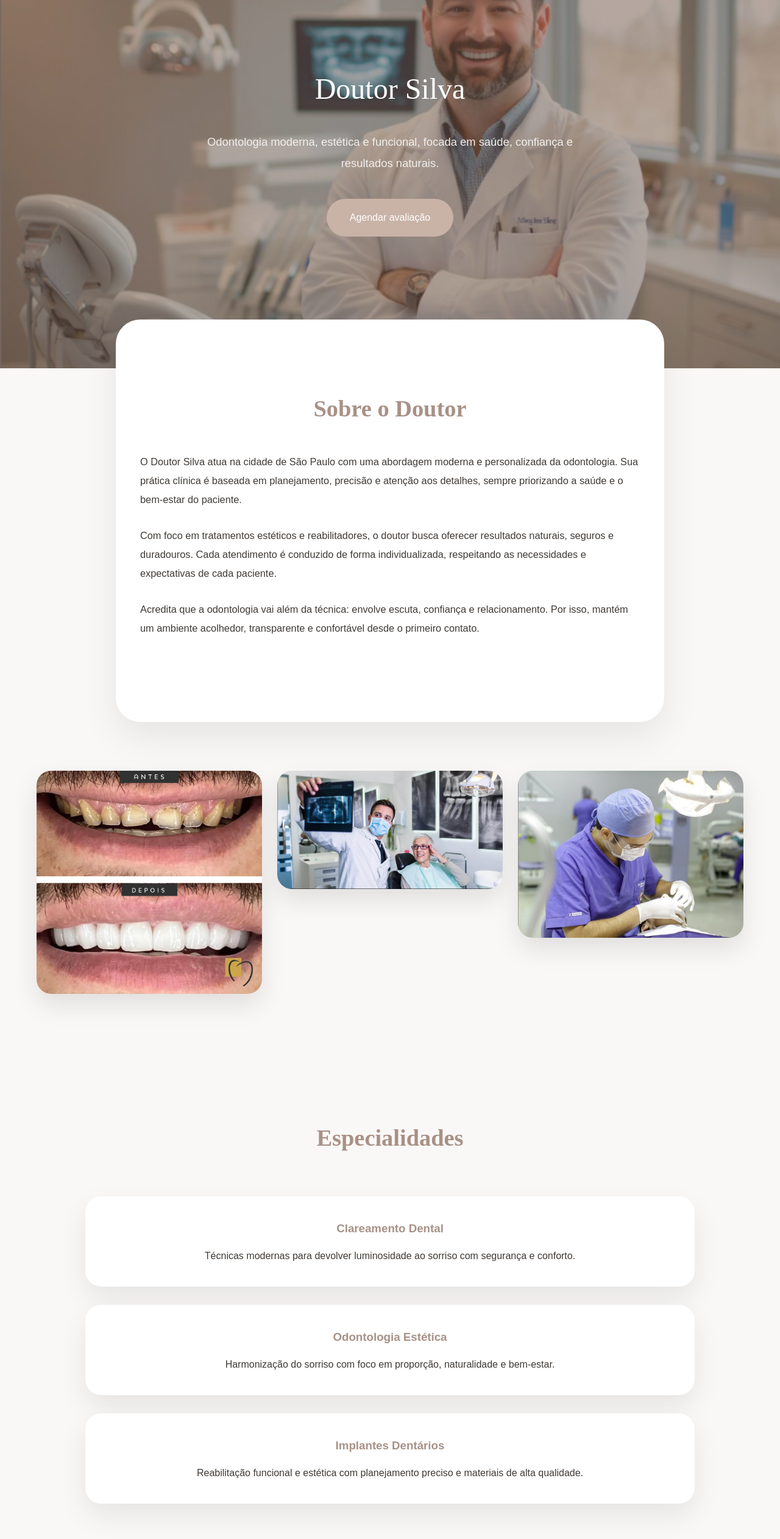
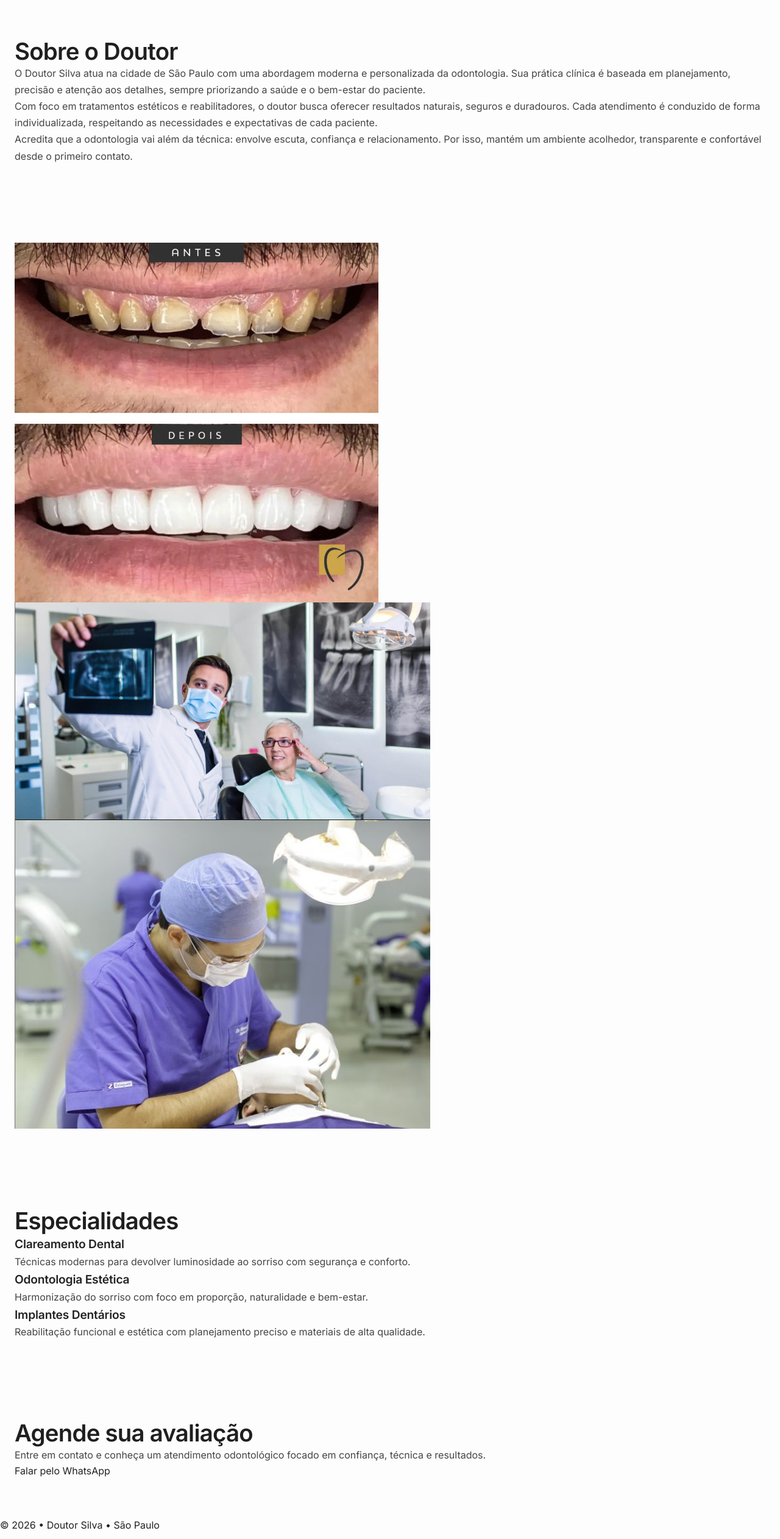
Before and after one commit to pedryn777/sl, a plain HTML site: page index.html in a window 1280 px wide. Shown: the part 116-2640 px from the top of the page at 61% size. Drawn offline with Linux system fonts and the light colour scheme.

Commit message:
style.css

```diff
--- a/style.css
+++ b/style.css
@@ -1,213 +1,91 @@
-:root {
-  --primaria: #c9b2a6;        /* rosé sofisticado */
-  --primaria-escura: #a89186;
-  --fundo: #faf8f6;
-  --texto: #3f3a36;
-  --branco: #ffffff;
-}
-
-/* RESET */
+/* RESET BÁSICO */
 * {
   margin: 0;
   padding: 0;
   box-sizing: border-box;
 }
 
+/* FONTE GLOBAL */
 body {
-  font-family: 'Montserrat', sans-serif;
-  background: var(--fundo);
-  color: var(--texto);
-  line-height: 1.9;
+  font-family: 'Inter', -apple-system, BlinkMacSystemFont,
+               'Segoe UI', Roboto, Oxygen, Ubuntu, Cantarell,
+               'Helvetica Neue', sans-serif;
+  background-color: #fdfdfd;
+  color: #222;
+  line-height: 1.6;
 }
 
-/* ANIMAÇÕES SUAVES */
-.reveal {
-  opacity: 0;
-  transform: translateY(25px);
-  transition: 0.9s ease;
-}
-.reveal.active {
-  opacity: 1;
-  transform: none;
+/* TÍTULOS – ESTILO FRAMER / SAAS PREMIUM */
+h1 {
+  font-size: clamp(2.2rem, 5vw, 3.4rem);
+  font-weight: 700;
+  line-height: 1.1;
+  letter-spacing: -0.025em;
+  color: #1a1a1a;
 }
 
-/* HERO */
-.hero {
-  height: 90vh;
-  background:
-    linear-gradient(
-      rgba(120, 95, 80, 0.55),
-      rgba(120, 95, 80, 0.55)
-    ),
-    url("img/hero.png") center/cover no-repeat;
-  display: flex;
-  align-items: center;
-  justify-content: center;
-  text-align: center;
+h2 {
+  font-size: clamp(1.6rem, 4vw, 2.4rem);
+  font-weight: 600;
+  line-height: 1.2;
+  letter-spacing: -0.02em;
+  color: #1f1f1f;
 }
 
-.hero-content {
-  max-width: 700px;
-  padding: 20px;
+h3 {
+  font-size: 1.2rem;
+  font-weight: 600;
+  letter-spacing: -0.01em;
 }
 
-.hero-content h1 {
-  font-family: 'Playfair Display', serif;
-  font-size: 3rem;
-  color: var(--branco);
-  font-weight: 500;
+/* TEXTOS */
+p {
+  font-size: 1rem;
+  font-weight: 400;
+  line-height: 1.7;
+  color: #444;
 }
 
-.hero-content p {
-  margin: 25px 0 40px;
-  font-size: 1.15rem;
-  color: #f1efed;
+p.lead {
+  font-size: 1.05rem;
+  color: #555;
 }
 
 /* BOTÕES */
-.btn-primary,
-.btn-dark {
-  display: inline-block;
-  padding: 16px 38px;
-  border-radius: 40px;
-  text-decoration: none;
+button,
+.btn,
+a.btn {
+  font-family: 'Inter', sans-serif;
   font-weight: 500;
-  transition: 0.3s ease;
+  letter-spacing: -0.01em;
 }
 
-.btn-primary {
-  background: var(--primaria);
-  color: var(--branco);
+/* LINKS */
+a {
+  text-decoration: none;
+  color: inherit;
 }
 
-.btn-primary:hover {
-  background: var(--primaria-escura);
+/* SEÇÕES (MANTÉM ELEGÂNCIA NO MOBILE) */
+section {
+  padding: 4rem 1.5rem;
 }
 
-.btn-dark {
-  background: var(--primaria-escura);
-  color: var(--branco);
-}
-
-/* BIO */
-.bio {
-  max-width: 900px;
-  margin: -80px auto 0;
-  padding: 110px 40px;
-  background: var(--branco);
-  border-radius: 40px;
-  box-shadow: 0 25px 60px rgba(0,0,0,0.08);
-}
-
-.bio h2 {
-  font-family: 'Playfair Display', serif;
-  font-size: 2.4rem;
-  margin-bottom: 35px;
-  color: var(--primaria-escura);
-  text-align: center;
-}
-
-.bio p {
-  margin-bottom: 28px;
-  font-size: 1.02rem;
-}
-
-/* GALERIA */
-.galeria {
-  display: grid;
-  grid-template-columns: repeat(auto-fit, minmax(260px, 1fr));
-  gap: 25px;
-  padding: 80px 20px;
-  max-width: 1200px;
-  margin: auto;
-}
-
-.galeria img {
-  width: 100%;
-  border-radius: 24px;
-  box-shadow: 0 18px 40px rgba(0,0,0,0.1);
-}
-
-/* ESPECIALIDADES */
-.especialidades {
-  background: var(--fundo);
-  padding: 120px 20px;
-  text-align: center;
-}
-
-.especialidades h2 {
-  font-family: 'Playfair Display', serif;
-  font-size: 2.4rem;
-  margin-bottom: 60px;
-  color: var(--primaria-escura);
-}
-
-.lista-especialidades {
-  max-width: 1000px;
-  margin: auto;
-  display: grid;
-  gap: 30px;
-}
-
-.lista-especialidades div {
-  background: var(--branco);
-  padding: 35px;
-  border-radius: 26px;
-  box-shadow: 0 20px 45px rgba(0,0,0,0.08);
-}
-
-.lista-especialidades h3 {
-  margin-bottom: 12px;
-  color: var(--primaria-escura);
-}
-
-/* CTA FINAL */
-.cta {
-  background: linear-gradient(
-    135deg,
-    var(--primaria),
-    var(--primaria-escura)
-  );
-  color: var(--branco);
-  text-align: center;
-  padding: 120px 20px;
-}
-
-.cta h2 {
-  font-family: 'Playfair Display', serif;
-  font-size: 2.4rem;
-  margin-bottom: 25px;
-}
-
-.cta p {
-  max-width: 620px;
-  margin: auto;
-  margin-bottom: 40px;
-  font-size: 1.05rem;
-}
-
-/* FOOTER */
-footer {
-  padding: 35px;
-  text-align: center;
-  font-size: 14px;
-  color: #7a6f69;
-  background: var(--fundo);
-}
-
-/* MOBILE */
+/* MOBILE FIRST – AJUSTE FINO */
 @media (max-width: 768px) {
-  .hero-content h1 {
-    font-size: 2.2rem;
+  h1 {
+    font-size: 2.1rem;
   }
 
-  .bio {
-    margin-top: -40px;
-    padding: 80px 25px;
+  h2 {
+    font-size: 1.5rem;
   }
 
-  .especialidades,
-  .cta {
-    padding: 90px 20px;
+  p {
+    font-size: 0.95rem;
+  }
+
+  section {
+    padding: 3rem 1.2rem;
   }
 }
```
